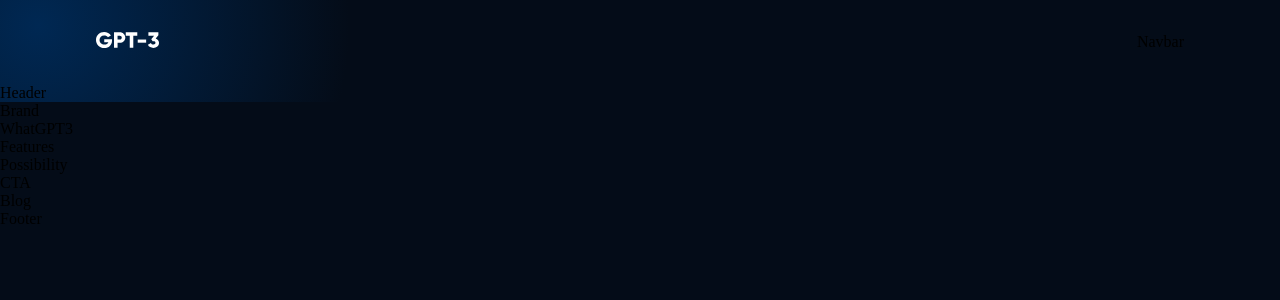
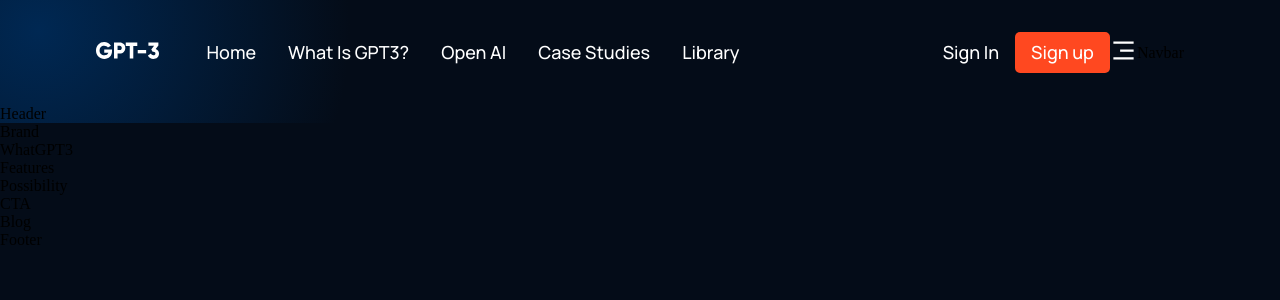
Before and after one commit to ResoBlade/reactproject, a React (Create React App) app: page / in a window 1280 px wide. Shown: the top 300 px of the page. Built offline with nearby package versions, Linux system fonts and the light colour scheme.

Commit message:
navbar almost done

```diff
--- a/src/components/navbar/Navbar.jsx
+++ b/src/components/navbar/Navbar.jsx
@@ -1,17 +1,57 @@
-import React from 'react'
+import React, { useState } from 'react'
 import { RiMenu3Line, RiCloseLine } from 'react-icons/ri';
 import logo from '../../assets/logo.svg';
 import './navbar.css';
 
 
+
+const Menu = () => (
+  <>
+    <p><a href="#home">Home</a></p>
+    <p><a href="#wgpt3">What is GPT3?</a></p>
+    <p><a href="#possibility">Open AI</a></p>
+    <p><a href="#features">Case Studies</a></p>
+    <p><a href="#blog">Library</a></p>
+  </>
+)
+
 const Navbar = () => {
+  const [toggleMenu, setToggleMenu] = useState(false);
   return (
     <div className="gpt3__navbar">
       <div className="gpt3__navbar-links">
         <div className="gpt3__navbar-links_logo">
           <img src={logo} alt="logo" />
         </div>
+        <div className="gpt3__navbar-links_container">
+          <Menu />
         </div>
+      </div>
+      <div className="gpt3__navbar-sign">
+        <p>Sign in</p>
+        <button type="button">Sign up</button>
+      </div>
+      <div className="gpt3__navbar-menu">
+        {toggleMenu
+          ? <RiCloseLine color="#fff" size={27} onClick={() => setToggleMenu(false)} />
+          : <RiMenu3Line color="#fff" size={27} onClick={() => setToggleMenu(true)} />}
+        {toggleMenu && (
+          <div className="gpt3__navbar-menu_container scale-up-center">
+            <div className="gpt3__navbar-menu_container-links">
+              <Menu />
+              <div className="gpt3__navbar-sign">
+                <p>Sign in</p>
+                <button type="button">Sign up</button>
+              </div>
+            </div>
+            <div className="gpt3__navbar-menu_container-links-sign">
+              <p>Sign in</p>
+              <button type="button">Sign up</button>
+            </div>
+          </div>
+        )}
+      </div>
+
 
       Navbar
     </div>
--- a/src/components/navbar/navbar.css
+++ b/src/components/navbar/navbar.css
@@ -22,3 +22,43 @@
     width: 62.56px;
     height: 16.02px;
 }
+
+.gpt3__navbar-links_container {
+    display: flex;
+    flex-direction: row;
+}
+
+.gpt3__navbar-sign {
+    display: flex;
+    justify-content: flex-end;
+    align-items: center;
+}
+
+.gpt3__navbar-links_container p,
+.gpt3__navbar-sign p,
+.gpt3__navbar-menu_container p {
+    color: #fff;
+    font-family: var(--font-family);
+    font-weight: 500;
+    font-size: 18px;
+    line-height: 25px;
+    text-transform: capitalize;
+
+    margin: 0 1rem;
+    cursor: pointer;
+}
+
+.gpt3__navbar-sign button,
+.gpt3__navbar-menu_container button {
+    padding: 0.5rem 1rem;
+    color: #fff;
+    background: #FF4820;
+    font-family: var(--font-family);
+    font-weight: 500;
+    font-size: 18px;
+    line-height: 25px;
+    border: none;
+    outline: none;
+    cursor: pointer;
+    border-radius: 5px;
+}
```
Lines whose indentation alone changed are shown as unchanged.
